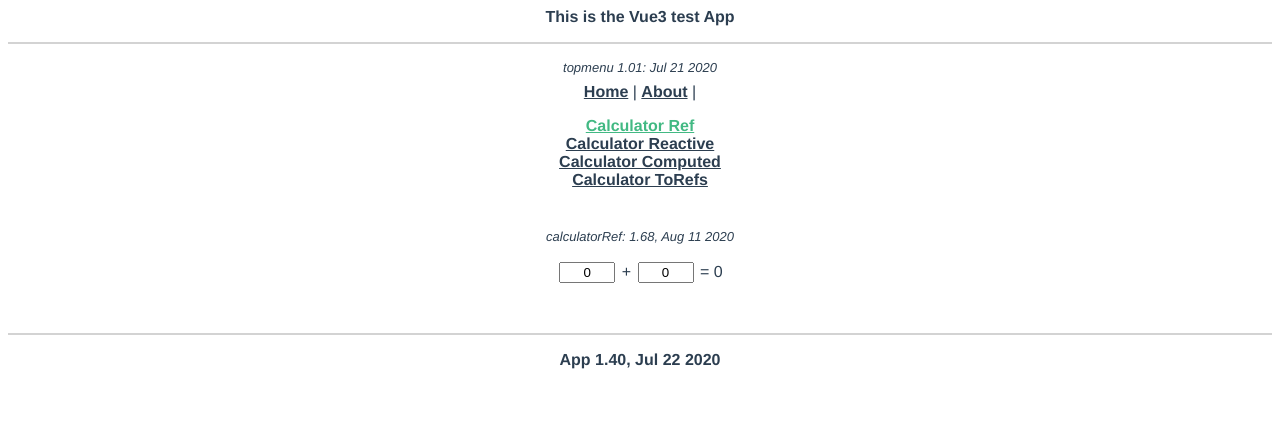
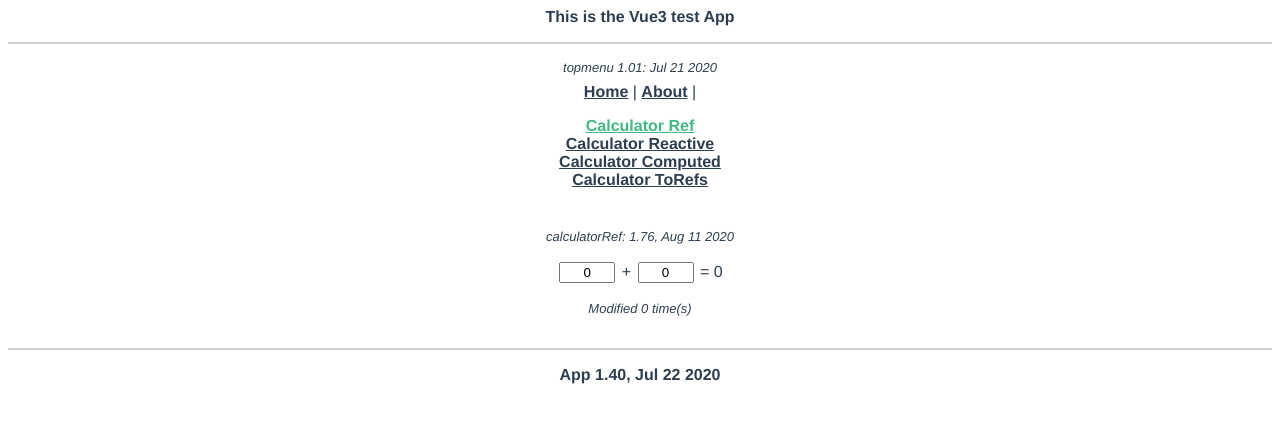
Before and after one commit to yves40/Vue3-Composition, a Vue app: page /#/calcref in a window 1280 px wide. Shown: the top 422 px of the page. Built offline with nearby package versions, Linux system fonts and the light colour scheme.

Commit message:
Still some problems

```diff
--- a/src/store/index.js
+++ b/src/store/index.js
@@ -2,36 +2,42 @@ import Vuex from 'vuex'
 
 export default Vuex.createStore({
   state: {
-    Version: 'store/index:1.03, Aug 11 2020 ',
+    Version: 'store/index:1.11, Aug 11 2020 ',
     num1: 0,
     num2: 0,
     result: 0,
+    modifications: 0,
   },
   getters: {
-    getVersion() { return state.Version;},
-    getNum1() { return state.num1;},
-    getNum2() { return state.num2;},
-    getResult() { return sate.result;}
+    getVersion(state) { return state.Version;},
+    getNum1(state) { return state.num1;},
+    getNum2(state) { return state.num2;},
+    getResult(state) { return state.result;},
+    getModificationsNumber(state) { return state.modifications;}
   },
   mutations: {
-    setNum1(num) {
-      state.num1 = num;
+    setNum1(state, num) {
+      state.num1 = parseInt(num);
     },
-    setNum2(num) {
-      state.num2 = num;
-    }
+    setNum2(state, num) {
+      state.num2 = parseInt(num);
+    },
+    setResult(state, payload) {
+      state.num1 = parseInt(payload.num1);
+      state.num2 = parseInt(payload.num2);
+      state.result =  state.num1 + state.num2;
+      ++state.modifications;
+    },
   },
   actions: {
-    updateResult({commit, state}, payload) {
-      console.info(state.Version + JSON.stringify(payload)) ;
+    updateResult({commit}, payload) {
+      commit('setResult', payload);
     },
     updateNum1({commit, state}, payload) {
-      console.info(state.Version + 'Action num1') ;
-      commit('setNum1');
+      commit('setNum1', payload.num1);
     },
     updateNum2({commit, state}, payload) {
-      console.info(state.Version + 'Action num2') ;
-      commit('setNum2');
+      commit('setNum2', payload.num2);
     }
   },
   modules: {
--- a/src/views/calculatorRef.vue
+++ b/src/views/calculatorRef.vue
@@ -8,12 +8,13 @@
       <span class="operator"> = </span>
       <span class="result">{{result}}</span>
     </form>
+    <div class="moduletitle">Modified {{modifications}} time(s)</div>
   </div>
 </template>
 
 <script>
 
-import { onMounted, onBeforeUnmount, ref, watch } from "vue";
+import { onMounted, onBeforeUnmount, ref, watch, computed } from "vue";
 import { useStore } from "vuex";
 import { Router, useRouter } from "vue-router";
 
@@ -30,26 +31,32 @@ export default {
     const router = useRouter();
     router.getRoutes().forEach( rt => console.info(rt.path));
 
-
-    let Version = 'calculatorRef: 1.68, Aug 11 2020 '
+    let Version = 'calculatorRef: 1.76, Aug 11 2020 '
     let Header = props.msg;
     let num1 ;
     let num2;
+    let result = 0;
+    let modifications = computed( () => store.getters.getModificationsNumber);
 
+    // Have a look at passed parameters if any
     if(!isNaN(parseInt(props.preset1))) {
        num1 = ref(parseInt(props.preset1));
     }
     else {
        num1 = ref(0)
     }
+    // Update the store
+    store.dispatch('updateNum1', { num1: num1 })
     if(!isNaN(parseInt(props.preset2))) {
        num2 = ref(parseInt(props.preset2));
     }
     else {
        num2 = ref(0)
     }
-
-    let result = ref(num1.value + num2.value);
+    // Update the store
+    store.dispatch('updateNum2', { num2: num2 })
+    // Read the result in the store
+    result = computed( () => store.state.result );
 
     onBeforeUnmount(() =>  {
       console.log(Version + 'UnMounted');
@@ -62,18 +69,18 @@ export default {
       return  Version;
     }
     function addNumbers() {
-      result.value = parseInt(num1.value) + parseInt(num2.value);
       store.dispatch('updateResult', { num1: num1.value, num2: num2.value} );
     }
     watch( [num1, num2], ([c1, c2], [p1, p2]) => {
-      console.log('num1 : ' + c1 + ' ____ ' + p1);
-      console.log('num2 : ' + c2 + ' ____ ' + p2);
+      console.log('watch handler: num1 changed to: ' + c1 + ' from ' + p1);
+      console.log('watch handler: num2 changed to: ' + c2 + ' from ' + p2);
   })
 
     return {
       num1,
       num2,
       result,
+      modifications,
       Version,
       Header,
       addNumbers,
```
